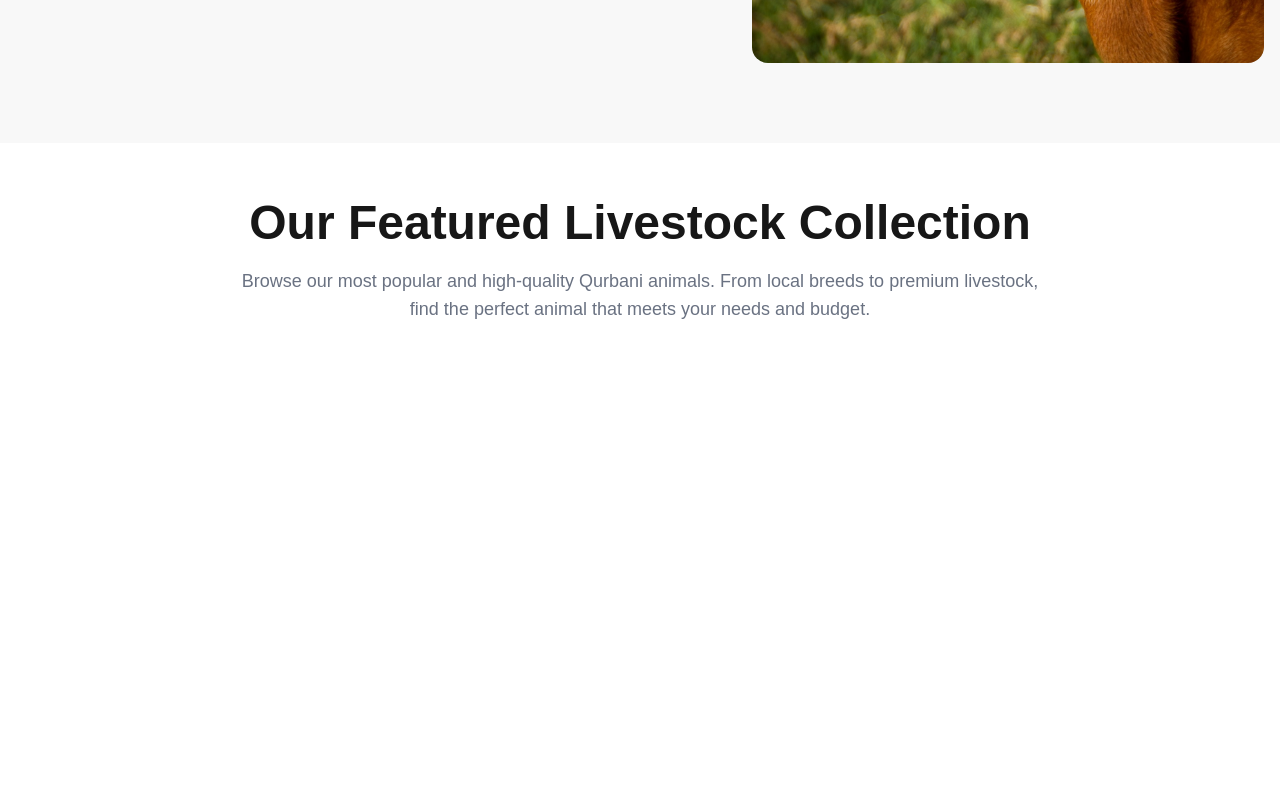
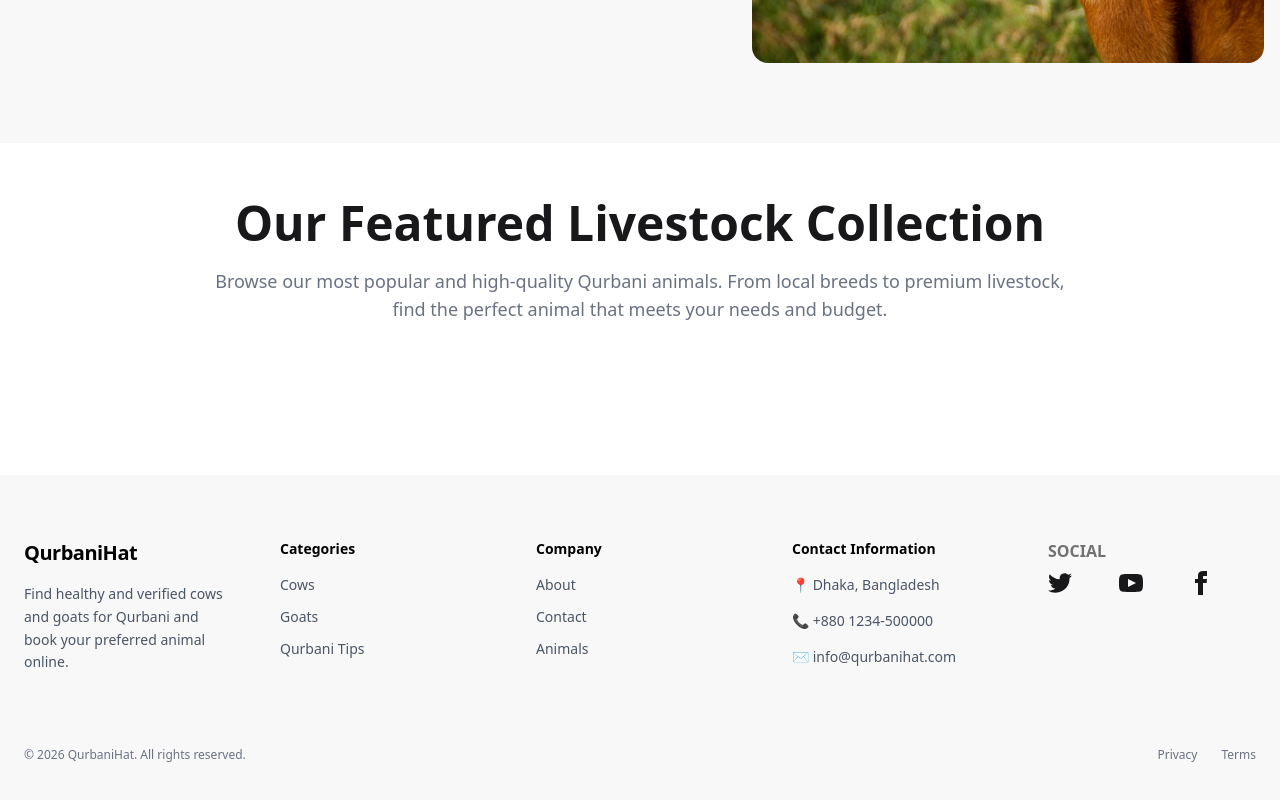
Before and after one commit to modina-khusbu-priya553/qurbanihat-livestock-bookingplatform, a Next.js app: page / in a window 1280 px wide. Shown: the part 762-1562 px from the top of the page. Before the commit the page ends 1141 px from the top, so only its background shows below. Built offline with nearby package versions, Linux system fonts and the light colour scheme.

Commit message:
design footer

```diff
--- a/src/app/globals.css
+++ b/src/app/globals.css
@@ -1,27 +1,2 @@
 @import "tailwindcss";
 @plugin "daisyui";
-
-:root {
-  --background: #ffffff;
-  --foreground: #171717;
-}
-
-@theme inline {
-  --color-background: var(--background);
-  --color-foreground: var(--foreground);
-  --font-sans: var(--font-geist-sans);
-  --font-mono: var(--font-geist-mono);
-}
-
-@media (prefers-color-scheme: dark) {
-  :root {
-    --background: #0a0a0a;
-    --foreground: #ededed;
-  }
-}
-
-body {
-  background: var(--background);
-  color: var(--foreground);
-  font-family: Arial, Helvetica, sans-serif;
-}
--- a/src/app/layout.js
+++ b/src/app/layout.js
@@ -1,6 +1,7 @@
 import { Geist, Geist_Mono } from "next/font/google";
 import "./globals.css";
 import Navbar from "@/components/Shared/Navbar";
+import Footer from "@/components/Shared/Footer";
 
 
 const geistSans = Geist({
@@ -29,6 +30,8 @@
         <main>
           {children}
         </main>
+        <Footer></Footer>
+
       </body>
     </html>
   );
--- a/src/components/Shared/Banner.jsx
+++ b/src/components/Shared/Banner.jsx
@@ -31,7 +31,7 @@
                         </p>
                         <div className='flex items-center justify-center gap-2.5'>
                             <button className="btn bg-[#4CC9F0] md:text-lg text-white">Explore Now <FaArrowRight /></button>
-                            <button className='btn btn-soft btn-info md:text-lg'><FaPlay /> How it Works</button>
+                            <button className='btn btn-outline btn-info md:text-lg'><FaPlay /> How it Works</button>
                         </div>
                     </div>
                 </div>
--- a/src/components/Shared/Featured.jsx
+++ b/src/components/Shared/Featured.jsx
@@ -8,6 +8,9 @@
                     <h2 className='font-bold text-2xl md:text-5xl'>Our Featured Livestock Collection</h2>
                     <p className="font-medium text-md lg:text-lg text-gray-500">Browse our most popular and high-quality Qurbani animals. From local breeds to premium livestock, <br/>find the perfect animal that meets your needs and budget.</p>
                 </div>
+                <div className=''>
+
+                </div>
             </div>
         </div>
     );
--- /dev/null
+++ b/src/components/Shared/Footer.jsx
@@ -0,0 +1,188 @@
+import Link from 'next/link';
+import React from 'react';
+
+const Footer = () => {
+    return (
+    <div>
+        <footer className="bg-base-200 mt-24">
+            <div className="container mx-auto px-6 py-16">
+                {/* Top Grid */}
+                <div className="grid grid-cols-1 md:grid-cols-5 gap-12">
+
+                {/* Brand */}
+                    <div className="space-y-4">
+                        <div className="flex items-center gap-2">
+                        {/* <Image
+                            src=""
+                            alt=""
+                            width={32}
+                            height={32}
+                            className="dark:brightness-200"
+                        /> */}
+                        <h2 className="text-xl font-semibold tracking-tight text-black dark:text-white">
+                            QurbaniHat
+                        </h2>
+                        </div>
+
+                        <p className="text-sm leading-relaxed text-gray-600 dark:text-gray-400 max-w-xs">
+                        Find healthy and verified cows and goats for Qurbani and book your preferred animal online.
+                        </p>
+                    </div>
+
+                    <div>
+                        <h3 className="text-sm font-semibold text-black dark:text-white mb-4">
+                        Categories
+                        </h3>
+                        <ul className="space-y-3 text-sm text-gray-600 dark:text-gray-400">
+                            <li>
+                                <Link
+                                href="/"
+                                className="hover:text-black dark:hover:text-white transition"
+                                >
+                                Cows
+                                </Link>
+                            </li>
+                            <li>
+                                <Link
+                                href="/"
+                                className="hover:text-black dark:hover:text-white transition"
+                                >
+                                Goats
+                                </Link>
+                            </li>
+                            <li>
+                                <Link
+                                href="/"
+                                className="hover:text-black dark:hover:text-white transition"
+                                >
+                                Qurbani Tips
+                                </Link>
+                            </li>
+                        </ul>
+                    </div>
+
+                    {/* Company */}
+                    <div>
+                        <h3 className="text-sm font-semibold text-black dark:text-white mb-4">
+                        Company
+                        </h3>
+                        <ul className="space-y-3 text-sm text-gray-600 dark:text-gray-400">
+                        <li>
+                            <Link
+                            href="/"
+                            className="hover:text-black dark:hover:text-white transition"
+                            >
+                            About
+                            </Link>
+                        </li>
+                        <li>
+                            <Link
+                            href="/"
+                            className="hover:text-black dark:hover:text-white transition"
+                            >
+                            Contact
+                            </Link>
+                        </li>
+                        <li>
+                            <Link
+                            href="/"
+                            className="hover:text-black dark:hover:text-white transition"
+                            >
+                            Animals
+                            </Link>
+                        </li>
+                        </ul>
+                    </div>
+
+                    {/* Contact Information*/}
+                    <div className="space-y-4">
+                        <h3 className="text-sm font-semibold text-black dark:text-white">
+                        Contact Information
+                        </h3>
+
+                        <p className="text-sm text-gray-600 dark:text-gray-400">
+                        📍 Dhaka, Bangladesh
+                        </p>
+                        <p className="text-sm text-gray-600 dark:text-gray-400">
+                        📞 +880 1234-500000
+                        </p>
+                        <p className="text-sm text-gray-600 dark:text-gray-400">
+                        ✉️ info@qurbanihat.com
+                        </p>
+                    </div>
+
+                    {/* social */}
+                    <div className="space-y-4">
+
+                        <nav>
+                            <h6 className="footer-title">Social</h6>
+                            <div className="grid grid-flow-col gap-1">
+                                <a>
+                                    <svg
+                                    xmlns="http://www.w3.org/2000/svg"
+                                    width="24"
+                                    height="24"
+                                    viewBox="0 0 24 24"
+                                    className="fill-current">
+                                    <path
+                                        d="M24 4.557c-.883.392-1.832.656-2.828.775 1.017-.609 1.798-1.574 2.165-2.724-.951.564-2.005.974-3.127 1.195-.897-.957-2.178-1.555-3.594-1.555-3.179 0-5.515 2.966-4.797 6.045-4.091-.205-7.719-2.165-10.148-5.144-1.29 2.213-.669 5.108 1.523 6.574-.806-.026-1.566-.247-2.229-.616-.054 2.281 1.581 4.415 3.949 4.89-.693.188-1.452.232-2.224.084.626 1.956 2.444 3.379 4.6 3.419-2.07 1.623-4.678 2.348-7.29 2.04 2.179 1.397 4.768 2.212 7.548 2.212 9.142 0 14.307-7.721 13.995-14.646.962-.695 1.797-1.562 2.457-2.549z"></path>
+                                    </svg>
+                                </a>
+                                <a>
+                                    <svg
+                                    xmlns="http://www.w3.org/2000/svg"
+                                    width="24"
+                                    height="24"
+                                    viewBox="0 0 24 24"
+                                    className="fill-current">
+                                    <path
+                                        d="M19.615 3.184c-3.604-.246-11.631-.245-15.23 0-3.897.266-4.356 2.62-4.385 8.816.029 6.185.484 8.549 4.385 8.816 3.6.245 11.626.246 15.23 0 3.897-.266 4.356-2.62 4.385-8.816-.029-6.185-.484-8.549-4.385-8.816zm-10.615 12.816v-8l8 3.993-8 4.007z"></path>
+                                    </svg>
+                                </a>
+                                <a>
+                                    <svg
+                                    xmlns="http://www.w3.org/2000/svg"
+                                    width="24"
+                                    height="24"
+                                    viewBox="0 0 24 24"
+                                    className="fill-current">
+                                    <path
+                                        d="M9 8h-3v4h3v12h5v-12h3.642l.358-4h-4v-1.667c0-.955.192-1.333 1.115-1.333h2.885v-5h-3.808c-3.596 0-5.192 1.583-5.192 4.615v3.385z"></path>
+                                    </svg>
+                                </a>
+                            </div>
+                        </nav>
+
+
+                    </div>
+                </div>
+
+                {/* Divider */}
+                <div className="mt-12 h-px w-full" />
+
+                {/* Bottom */}
+                <div className="mt-6 flex flex-col md:flex-row justify-between items-center gap-4 text-xs text-gray-500 dark:text-gray-400">
+                <p>© {new Date().getFullYear()} QurbaniHat. All rights reserved.</p>
+
+                <div className="flex items-center gap-6">
+                    <Link
+                    href="/privacy"
+                    className="hover:text-black dark:hover:text-white transition"
+                    >
+                    Privacy
+                    </Link>
+                    <Link
+                    href="/terms"
+                    className="hover:text-black dark:hover:text-white transition"
+                    >
+                    Terms
+                    </Link>
+                </div>
+                </div>
+            </div>
+            </footer>
+    </div>
+  );
+};
+
+export default Footer;
```
Also changed, not shown: public/data.json (+6 -6 lines).
